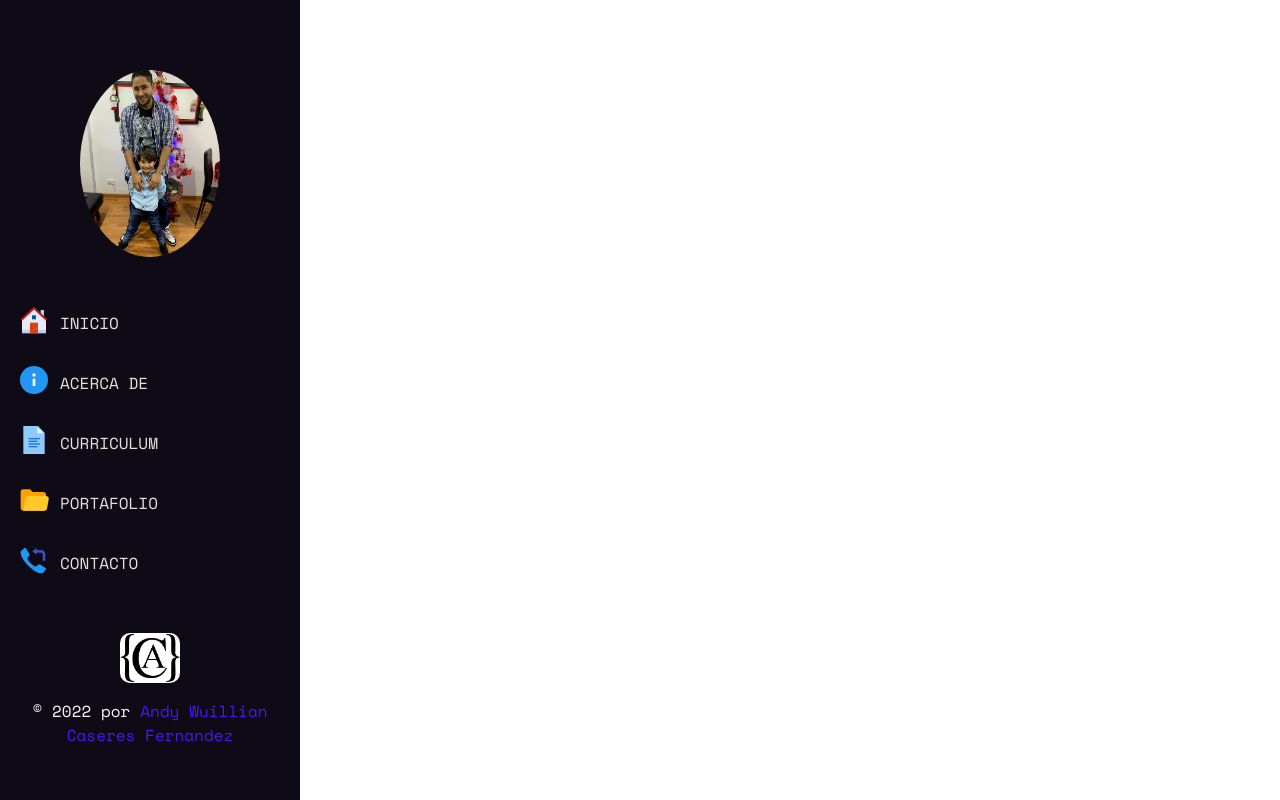
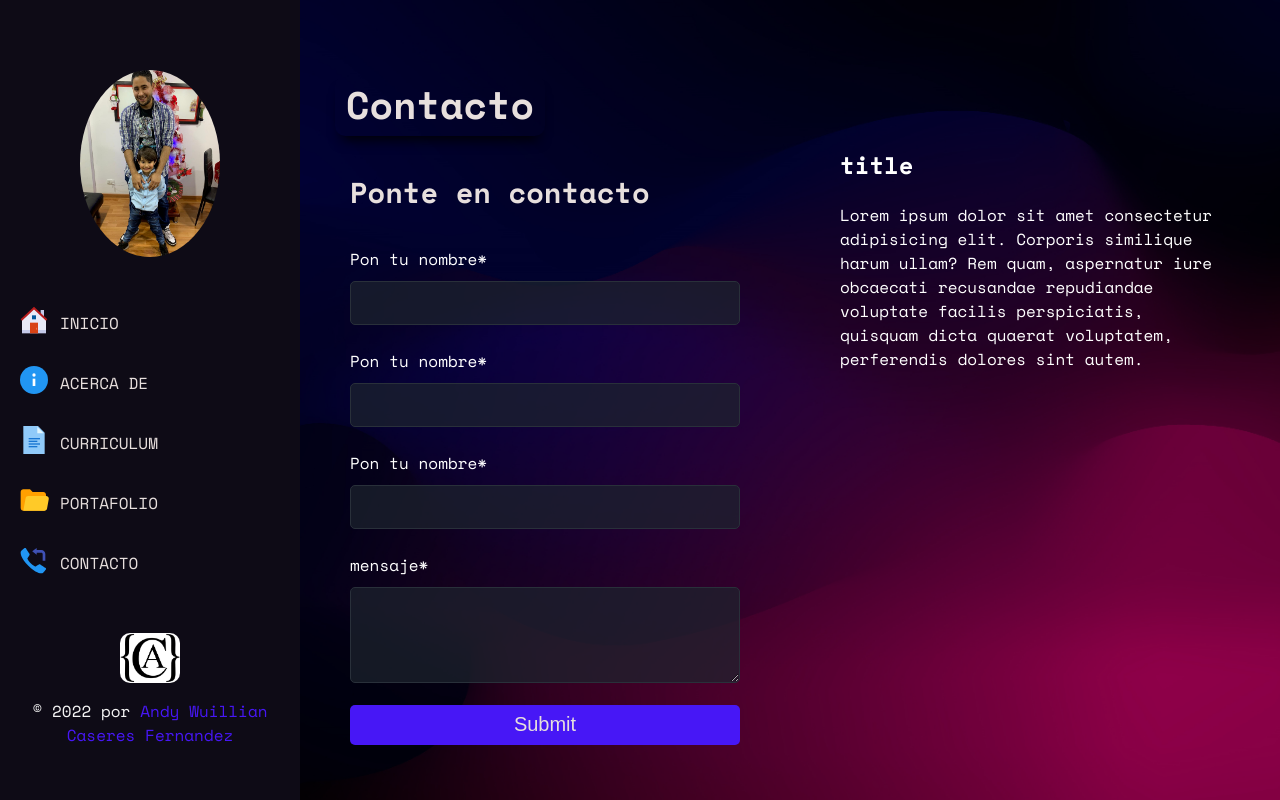
Before and after one commit to chestergalindo/AndyCaseres, a React (Create React App) app: page /Contact in a window 1280 px wide. Built offline with nearby package versions, Linux system fonts and the light colour scheme.

Commit message:
add route contact and style

```diff
--- a/src/App.tsx
+++ b/src/App.tsx
@@ -13,6 +13,7 @@ import Home from './pages/Home/Home'
 import About from './pages/About/About'
 import Portfolio from './pages/Portfolio/Portfolio'
 import Curriculum from './pages/Curriculum/Curriculum'
+import Contact from './pages/Contact/Contact'
 
 function App(): JSX.Element {
   const items: SideBarMenuItem[] = [
@@ -63,6 +64,7 @@ function App(): JSX.Element {
         <Route path='/About' element={<About />} />
         <Route path='/Curriculum' element={<Curriculum />} />
         <Route path='/Portfolio' element={<Portfolio />} />
+        <Route path='/Contact' element={<Contact />} />
       </Routes>
     </BrowserRouter>
   )
--- /dev/null
+++ b/src/pages/Contact/Contact.jsx
@@ -0,0 +1,44 @@
+import './Contact.scss'
+
+const Contact = () => {
+  return (
+    <div className='Contact'>
+      <h1 className='title'>Contacto</h1>
+      <div className='contacto-content'>
+        <div className='Contact-Form'>
+          <form className='Form' action=''>
+            <h2 className='sub-title'>Ponte en contacto</h2>
+            <div className='input'>
+              <label for=''>Pon tu nombre*</label>
+              <input type='text' />
+            </div>
+            <div className='input'>
+              <label for=''>Pon tu nombre*</label>
+              <input type='text' />
+            </div>
+            <div className='input'>
+              <label for=''>Pon tu nombre*</label>
+              <input type='text' />
+            </div>
+            <div class='textarea'>
+              <label for=''>mensaje*</label>
+              <textarea name='' id='' cols='30' rows='6'></textarea>
+            </div>
+            <input className='btn' type='submit' />
+          </form>
+        </div>
+        <div className='Servicios'>
+          <h2 className=''>title</h2>
+          <p>
+            Lorem ipsum dolor sit amet consectetur adipisicing elit. Corporis
+            similique harum ullam? Rem quam, aspernatur iure obcaecati
+            recusandae repudiandae voluptate facilis perspiciatis, quisquam
+            dicta quaerat voluptatem, perferendis dolores sint autem.
+          </p>
+        </div>
+      </div>
+    </div>
+  )
+}
+
+export default Contact
--- /dev/null
+++ b/src/pages/Contact/Contact.scss
@@ -0,0 +1,126 @@
+@import '../../styles/variables.scss';
+
+.Contact {
+  background-image: url('../../assets/fondo.jpg');
+  background-size: cover;
+  height: 100vh;
+  padding-left: 300px;
+  display: flex;
+  flex-direction: row;
+  flex-wrap: wrap;
+  justify-content: center;
+  position: relative;
+  z-index: 1;
+
+  &::before {
+    content: '';
+    position: absolute;
+    top: 0;
+    left: 0;
+    width: 100%;
+    height: 100%;
+    z-index: -1;
+    background-color: #00000071;
+  }
+}
+.contacto-content {
+  display: flex;
+  position: relative;
+  bottom: 20px;
+}
+
+.Contact-Form {
+  width: 50%;
+  color: white;
+  padding: 0px 50px;
+}
+
+.Servicios {
+  width: 50%;
+  color: white;
+  padding: 0px 50px;
+}
+
+.title {
+  color: $color-stark;
+  text-align: center;
+  height: 60px;
+  width: 210px;
+  border-radius: 10px;
+  position: relative;
+  right: 350px;
+  top: 50px;
+  font-size: 2.4rem;
+  -webkit-box-shadow: 0px 10px 13px -7px #000000,
+    5px 5px 15px 5px rgba(0, 0, 0, 0);
+  box-shadow: 0px 10px 13px -7px #000000, 5px 5px 15px 5px rgba(0, 0, 0, 0);
+}
+
+.sub-title {
+  color: $color-stark;
+  height: 60px;
+  width: 300px;
+  border-radius: 10px;
+  position: relative;
+  top: 20px;
+  font-size: 1.8rem;
+}
+
+.Form {
+  display: flex;
+  flex-direction: column;
+}
+
+input {
+  border: none;
+  border-radius: 5px;
+  height: 40px;
+  background-color: #1d242eb3;
+  border: 1px solid #29303a;
+  outline: none;
+  color: $color-stark;
+  transition: all 0.5s;
+}
+
+textarea {
+  border-radius: 5px;
+  border: none;
+  background-color: #1d242eb3;
+  border: 1px solid #29303a;
+  outline: none;
+  color: $color-stark;
+  transition: all 0.5s;
+}
+label {
+  padding-bottom: 10px;
+}
+
+.input {
+  padding: 12px 0;
+  display: flex;
+  flex-direction: column;
+}
+.textarea {
+  padding: 12px 0;
+  display: flex;
+  flex-direction: column;
+}
+
+.btn {
+  border: none;
+  border-radius: 5px;
+  background-color: $color-jewel;
+  color: $color-stark;
+  height: 40px;
+  text-align: center;
+  font-size: 20px;
+  margin-top: 10px;
+}
+
+input:focus {
+  border-color: $color-jewel;
+}
+
+textarea:focus {
+  border-color: $color-jewel;
+}
--- a/src/pages/Curriculum/Curriculum.scss
+++ b/src/pages/Curriculum/Curriculum.scss
@@ -36,7 +36,7 @@
   width: 210px;
   border-radius: 10px;
   position: relative;
-  right: 300px;
+  right: 350px;
   top: 50px;
   font-size: 2.4rem;
   -webkit-box-shadow: 0px 10px 13px -7px #000000,
```
